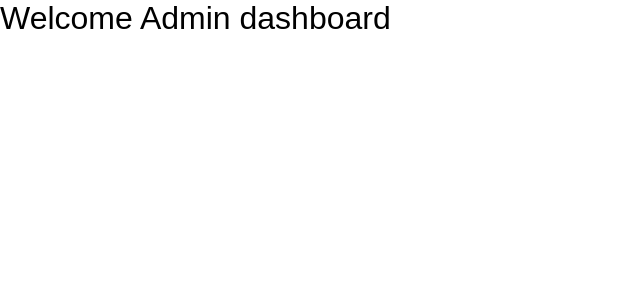
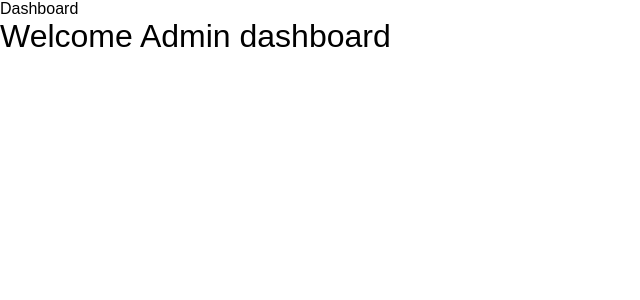
Before and after one commit to Vedant-Jathar/pizza-delivery-admin-ui, a React (Vite) app: page / in a window 1280 px wide. Shown: the top 300 px of the page, without its empty margins (0-640 px from the left). Built offline with nearby package versions, Linux system fonts and the light colour scheme.

Commit message:
add layouts dashboard and NonAuth

```diff
--- /dev/null
+++ b/src/layouts/Dashboard.tsx
@@ -0,0 +1,12 @@
+import { Outlet } from "react-router-dom"
+
+const Dashboard = () => {
+    return (
+        <>
+            <div>Dashboard</div>
+            <Outlet />
+        </>
+    )
+}
+
+export default Dashboard
--- /dev/null
+++ b/src/layouts/NonAuth.tsx
@@ -0,0 +1,12 @@
+import { Outlet } from "react-router-dom"
+
+const NonAuth = () => {
+    return (
+        <>
+            <div>NonAuth</div>
+            <Outlet />
+        </>
+    )
+}
+
+export default NonAuth
```
Also changed, not shown: src/router.tsx (+17 -4 lines).
